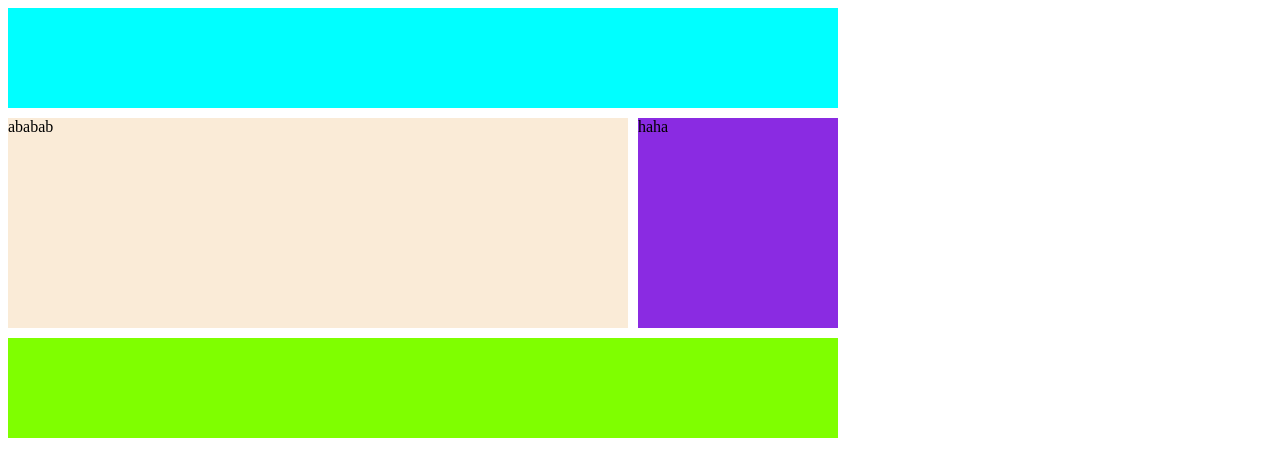
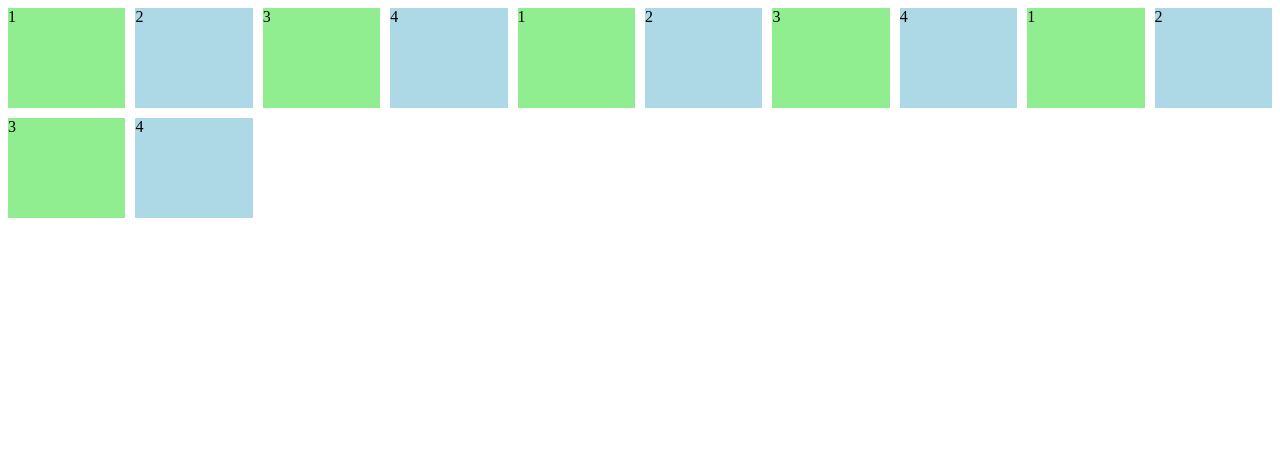
Before and after one commit to zikoom/css-Layout-masterclass-nikko, a website: page index.html in a window 1280 px wide. Drawn offline with Linux system fonts and the light colour scheme.

Commit message:
2.11 end

```diff
--- a/index.html
+++ b/index.html
@@ -6,10 +6,22 @@
 </head>
 <body>
   <div class="grid">
-    <div class="header"></div>
+    <!-- <div class="header"></div>
     <div class="content">ababab</div>
     <div class="nav">haha</div>
-    <div class="footer"></div>
+    <div class="footer"></div> -->
+    <div class="item">1</div>
+    <div class="item">2</div>
+    <div class="item">3</div>
+    <div class="item">4</div>
+    <div class="item">1</div>
+    <div class="item">2</div>
+    <div class="item">3</div>
+    <div class="item">4</div>
+    <div class="item">1</div>
+    <div class="item">2</div>
+    <div class="item">3</div>
+    <div class="item">4</div>
   </div>
 </body>
 </html>
--- a/style.css
+++ b/style.css
@@ -1,32 +1,16 @@
 .grid{
   display: grid;
-  grid-template-columns: repeat(4, 200px);
+  /* minmax. 줄어들거나 늘어들때 limit 크기를 지정 */
+  /* min크기 x column 의 크기가 브라우저를 overflow할수도있음  */
+  grid-template-columns: repeat(10, minmax(100px, 1fr) );
   grid-template-rows: repeat(4, 100px);
   gap: 10px;
 }
 
-.header{
-  background-color: aqua;
-  /* grid-column-start: 1;
-  grid-column-end: 5; */
-  /* 1번부터 끝까지. 양수는 왼쪽부터 오른쪽으로 세는 방법. 음수는 오른쪽에서 왼쪽으로 세는 방법 */
-  grid-column: span 4;
+.item:nth-child(odd){
+  background-color: lightgreen;
 }
 
-.content{
-  background-color: antiquewhite;
-  grid-column: 1 / -2;
-  grid-row: span 2;
+.item:nth-child(even){
+  background-color: lightblue;
 }
-
-.nav{
-  background-color: blueviolet;
-  grid-column: span 1;
-  grid-row: span 2;
-
-}
-
-.footer{
-  background-color: chartreuse;
-  grid-column: span 4;
-}
```
